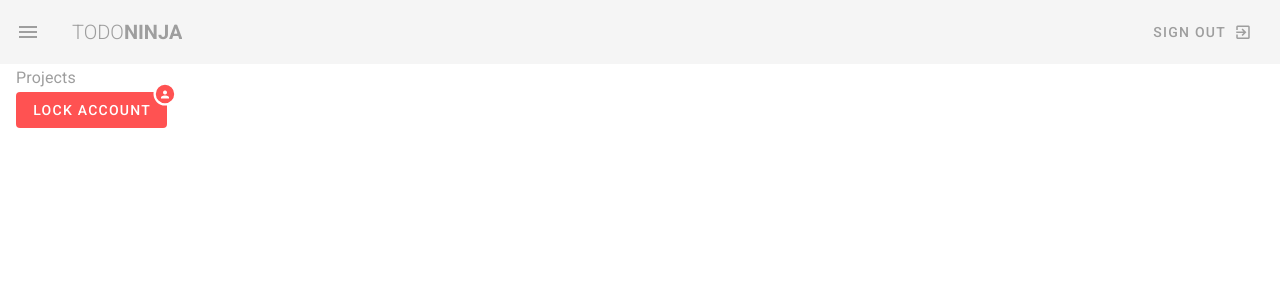
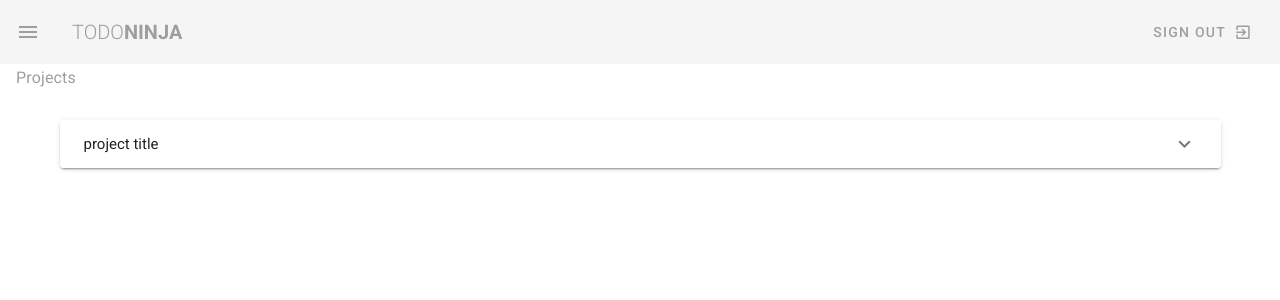
Before and after one commit to Kesang97/Vuetify-Demo-UI, a Vue app: page /projects in a window 1280 px wide. Shown: the top 300 px of the page. Built offline with nearby package versions, Linux system fonts and the light colour scheme.

Commit message:
expansion panels added

```diff
--- a/src/components/Navbar.vue
+++ b/src/components/Navbar.vue
@@ -22,13 +22,15 @@
     <!-- Side nav drawer design using v-list -->
 
     <v-navigation-drawer v-model="drawer" app class="purple darken-2">
-      <v-row justify="space-between">
-        <v-col cols="12" class="mt-5">
+      <section class="my-2">
+        <div class="d-flex justify-center">
           <v-avatar size="100">
             <img src="/avatar.png">
           </v-avatar>
-        </v-col>
-      </v-row>
+        </div>
+        <p class="subtitle-2  white--text text-center">Kesang Sherpa</p>
+
+      </section>
       <v-list nav dense>
         <v-list-item-group v-model="selectedItem" color="white darken-3">
           <!-- for loop and data binding to it in v-list-item -->
@@ -64,5 +66,6 @@ export default {
       ],
     };
   },
+
 };
 </script>
--- a/src/views/Projects.vue
+++ b/src/views/Projects.vue
@@ -2,30 +2,47 @@
   <div class="projects">
     <h1 class="subtitle-1 grey--text">Projects</h1>
 
+      <v-container class="my-4">
+        <v-expansion-panels>
+          <v-expansion-panel>
+            <v-expansion-panel-header>project title</v-expansion-panel-header>
+            <v-expansion-panel-content class="grey--text" v-for="project in myProjects" :key="project.title">
+              <div class="font-weight-bold">{{ project.content }}</div>
+              <div>{{ project.due }}</div>
+            </v-expansion-panel-content>
+          </v-expansion-panel>
+        </v-expansion-panels>
 
-    <v-badge bordered color="error" icon="mdi-account" overlap>
-      <v-btn class="white--text" color="error" depressed>
-        Lock Account
-      </v-btn>
-
-      </v-badge>
+      </v-container>
 
 
-  </div>
+</div>
 </template>
-
-
 
 
 <script>
 // @ is an alias to /src
 
 export default {
-  data(){
-    return{
+  data() {
+    return {
 
+      projects:[
+        {title: 'Design a new website', person: 'The Net Ninja', due: '1st jan 2022', status: 'ongoing', content: 'Lorem ipsum dolor sit amet consectetur adipisicing elit. Cumque veritatis omnis ipsa inventore porro assumenda eligendi nisi dolor ex nostrum?'},
+        {title: 'Code up the homepage', person: 'Chun Li', due: '10th jan 2021', status: 'complete', content: 'Lorem ipsum dolor sit amet consectetur adipisicing elit. Cumque veritatis omnis ipsa inventore porro assumenda eligendi nisi dolor ex nostrum?'},
+        {title: 'Design a video thumbnails', person: 'Ryu', due: '20 Dec 2019', status: 'complete', content: 'Lorem ipsum dolor sit amet consectetur adipisicing elit. Cumque veritatis omnis ipsa inventore porro assumenda eligendi nisi dolor ex nostrum?'},
+        {title: 'Create a community forum', person: 'Gouken', due: '20 Oct 2018', status: 'overdue', content: 'Lorem ipsum dolor sit amet consectetur adipisicing elit. Cumque veritatis omnis ipsa inventore porro assumenda eligendi nisi dolor ex nostrum?'}
+
+      ],
+
+    };
+  },
+  computed: {
+    myProjects(){
+      return this.projects.filter(project => {
+        return project.person ==='The Net Ninja'
+      })
     }
   }
-
-}
+};
 </script>
```
